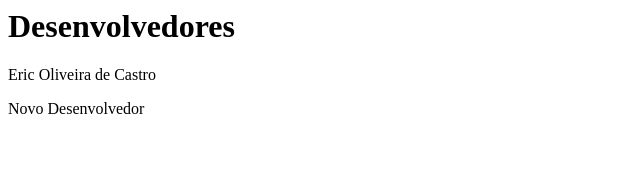
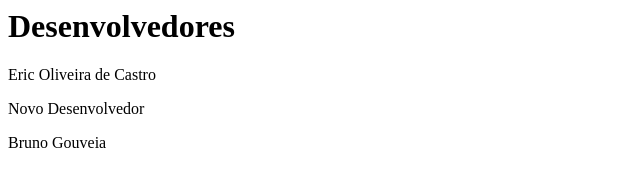
Before and after one commit to ericastro/ProjetoSuperDevs, a plain HTML site: page index.html in a window 1280 px wide. Shown: the whole page, without its empty margins (0-640 px from the left). Drawn offline with Linux system fonts and the light colour scheme.

Commit message:
Bruno add nome ao arquivo index.html

```diff
--- a/index.html
+++ b/index.html
@@ -6,5 +6,6 @@
     <h1>Desenvolvedores</h1>
     <p>Eric Oliveira de Castro</p>
     <p>Novo Desenvolvedor</p>
+    <p>Bruno Gouveia</p>
   </body>
 </html>
```
